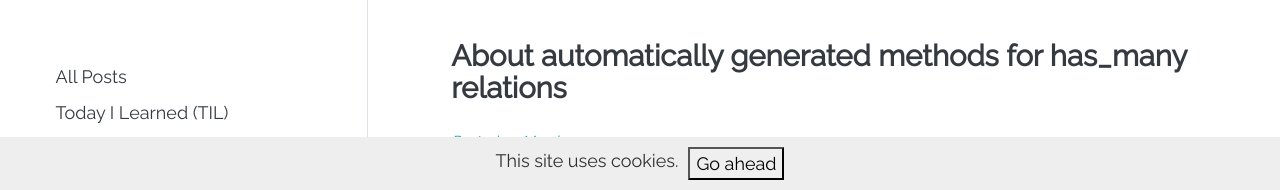
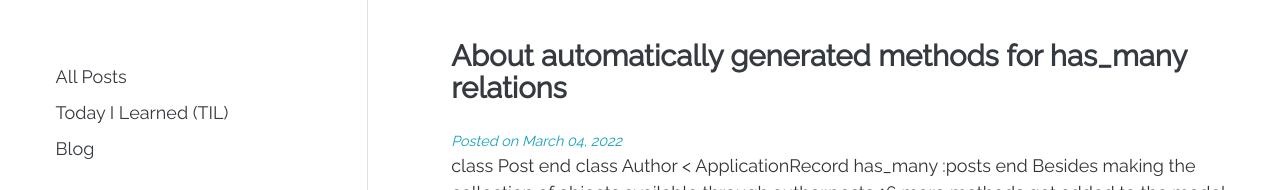
Before and after one commit to dominikb/dominikb.dev, a Gatsby site: page / in a window 1280 px wide. Shown: the part 610-800 px from the top of the page. Built offline with nearby package versions, Linux system fonts and the light colour scheme; Gatsby itself is replaced by a stand-in of ours; some packages are replaced by stand-ins of ours.

Commit message:
Remove constent banner as no tracking is in use

```diff
--- a/src/components/consent-banner/ConsentBanner.js
+++ /dev/null
@@ -1,28 +0,0 @@
-import React, { useState } from "react"
-import Cookies from 'js-cookie'
-import './consent-banner.css'
-
-const ConsentBanner = () => {
-
-  const [
-    cookieConsent,
-    updateCookieConsent
-  ] = useState(Cookies.get('cc'));
-
-  const updateConsent = () => {
-    [`g-analytics`, `g-tagmanager`, `cc`]
-      .forEach(name => Cookies.set(name, true, { expires: 7 }))
-    updateCookieConsent(true);
-  }
-
-  return (
-    <div className={`consent-banner ${cookieConsent ? 'hidden' : ''}`}>
-      <p className="text">This site uses cookies.</p>
-      <button className="button" onClick={updateConsent}>
-        Go ahead
-      </button>
-    </div>
-  )
-}
-
-export default ConsentBanner
--- a/src/components/consent-banner/consent-banner.css
+++ /dev/null
@@ -1,25 +0,0 @@
-.hidden { display: none !important; }
-
-.consent-banner {
-  display: flex;
-  justify-content: center;
-  position: fixed;
-  width: 100vw;
-  padding: 10px;
-  bottom: 0;
-  background: #eee;
-}
-
-.text {
-  display: inline;
-  margin: 0;
-  margin-right: 10px;
-}
-
-.button {
- border-radius: 1px;
-}
-
-.button:hover {
-  transform: rotate3d('20px', '0px', '0px');
-}
--- a/src/components/layout.js
+++ b/src/components/layout.js
@@ -11,7 +11,6 @@ import { graphql, useStaticQuery } from "gatsby"
 import "bootstrap/dist/css/bootstrap.css"
 import Header from "./header/header"
 import "./layout.css"
-import ConsentBanner from "./consent-banner/ConsentBanner"
 
 const Layout = ({ children }) => {
   const data = useStaticQuery(
@@ -49,12 +48,10 @@ const Layout = ({ children }) => {
         paddingTop: 0,
       }}
     >
-      <main className="p-2" style={{
-        maxWidth: `2000px`
-      }}
-      >{children}</main>
+      <main className="p-2" style={{ maxWidth: `2000px` }}>
+        {children}
+      </main>
     </div>
-    <ConsentBanner />
   </>);
 }
 
```
